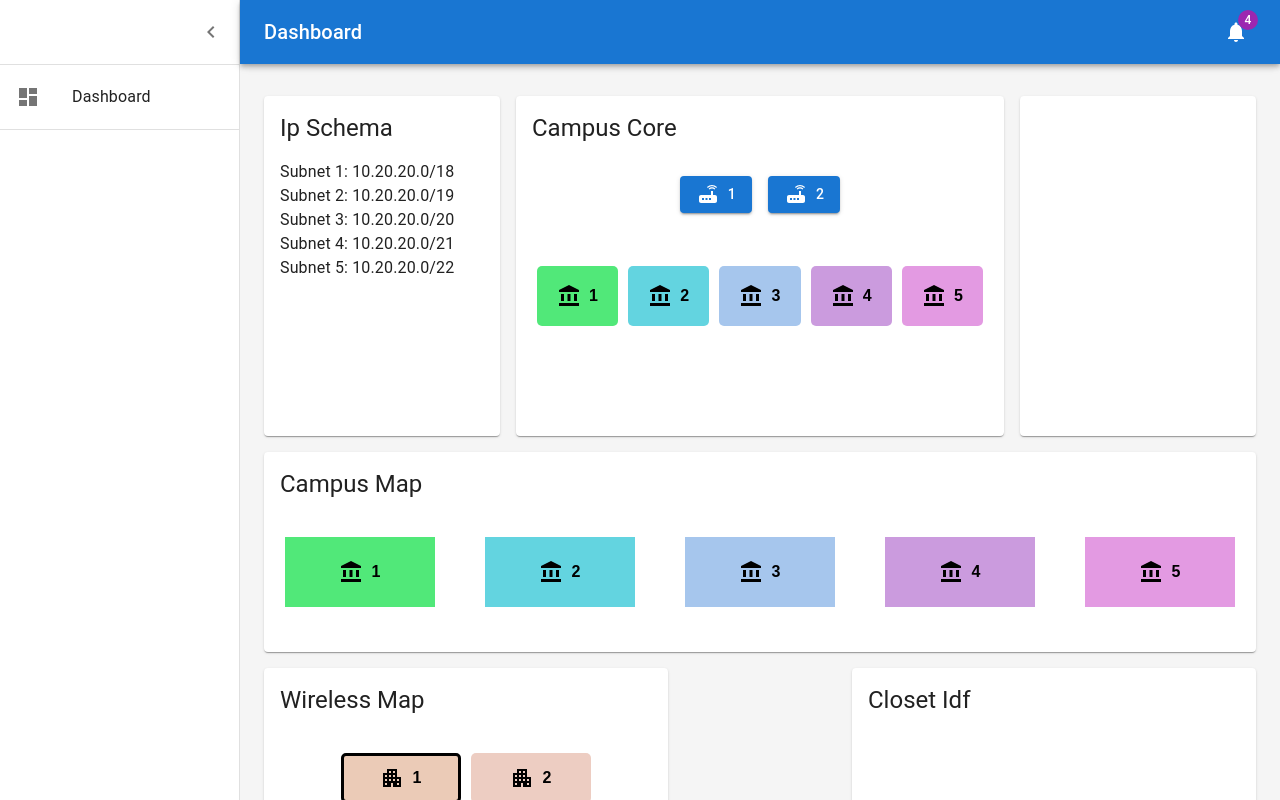
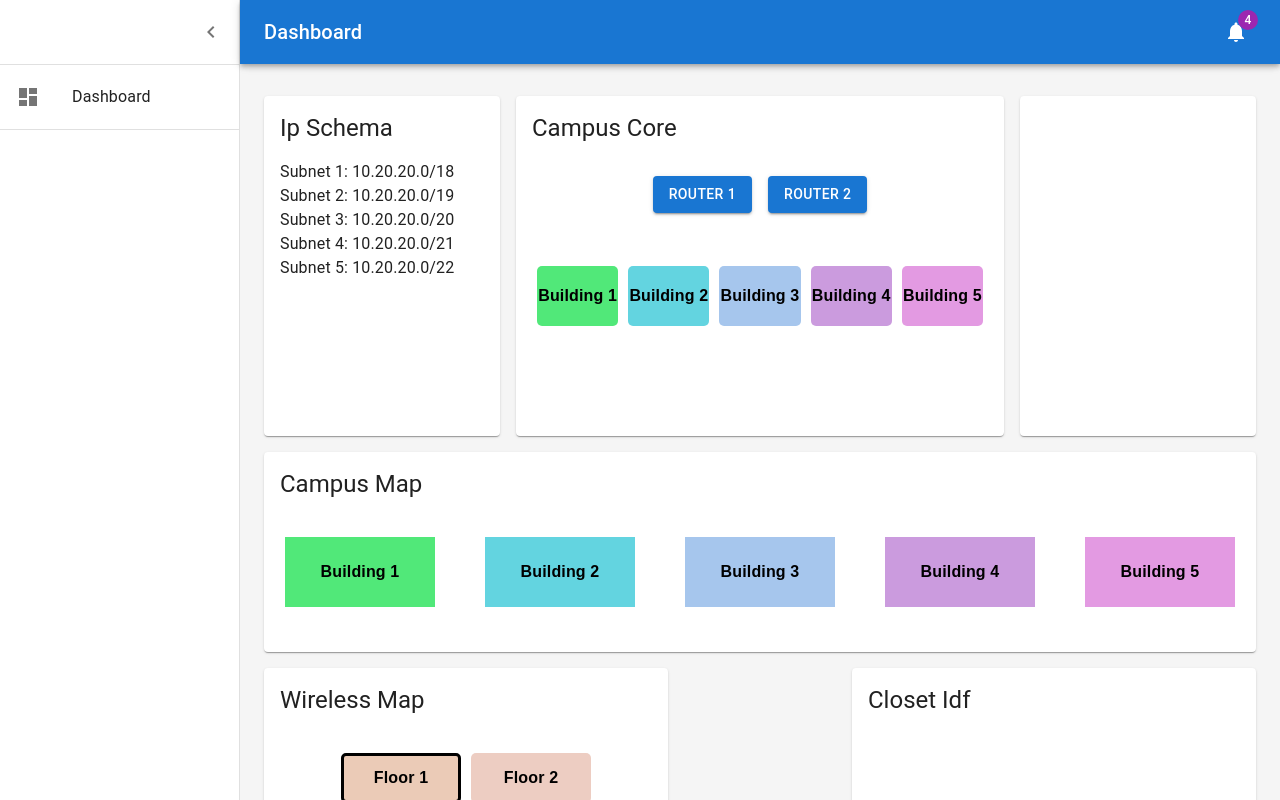
Before and after one commit to caesarkrit/analytics_dashboard, a React (Create React App) app: page / in a window 1280 px wide. Built offline with nearby package versions, Linux system fonts and the light colour scheme.

Commit message:
icons removed

```diff
--- a/src/routes/home/home.jsx
+++ b/src/routes/home/home.jsx
@@ -360,7 +360,7 @@ export default function Home() {
                             : defaultTheme.palette.primary.main,
                       }}
                     >
-                      <RouterIcon sx={{ mr: 1 }} />1
+                      Router 1
                     </Button>
 
                     <Button
@@ -374,7 +374,7 @@ export default function Home() {
                             : defaultTheme.palette.primary.main,
                       }}
                     >
-                      <RouterIcon sx={{ mr: 1 }} />2
+                      Router 2
                     </Button>
                   </Box>
                   <Box
@@ -423,8 +423,7 @@ export default function Home() {
                             onMouseEnter={() => setHoveredBuilding(building)}
                             onMouseLeave={() => setHoveredBuilding(null)}
                           >
-                            <AccountBalanceIcon sx={{ mr: 1 }} />
-                            {building.number}
+                            Building {building.number}
                           </Box>
                         );
                       })}
@@ -554,8 +553,7 @@ export default function Home() {
                               onMouseEnter={() => setHoveredBuilding(building)}
                               onMouseLeave={() => setHoveredBuilding(null)}
                             >
-                              <AccountBalanceIcon sx={{ mr: 1 }} />
-                              {building?.number}
+                              Building {building?.number}
                             </Box>
                           </Tooltip>
                         );
@@ -609,7 +607,7 @@ export default function Home() {
                         }}
                         onClick={() => handleFloorClick(floor)}
                       >
-                        <ApartmentIcon sx={{ mr: 1 }} /> {floor.number}
+                        {floor.floorName}
                       </Box>
                     ))}
                   </Box>
```
